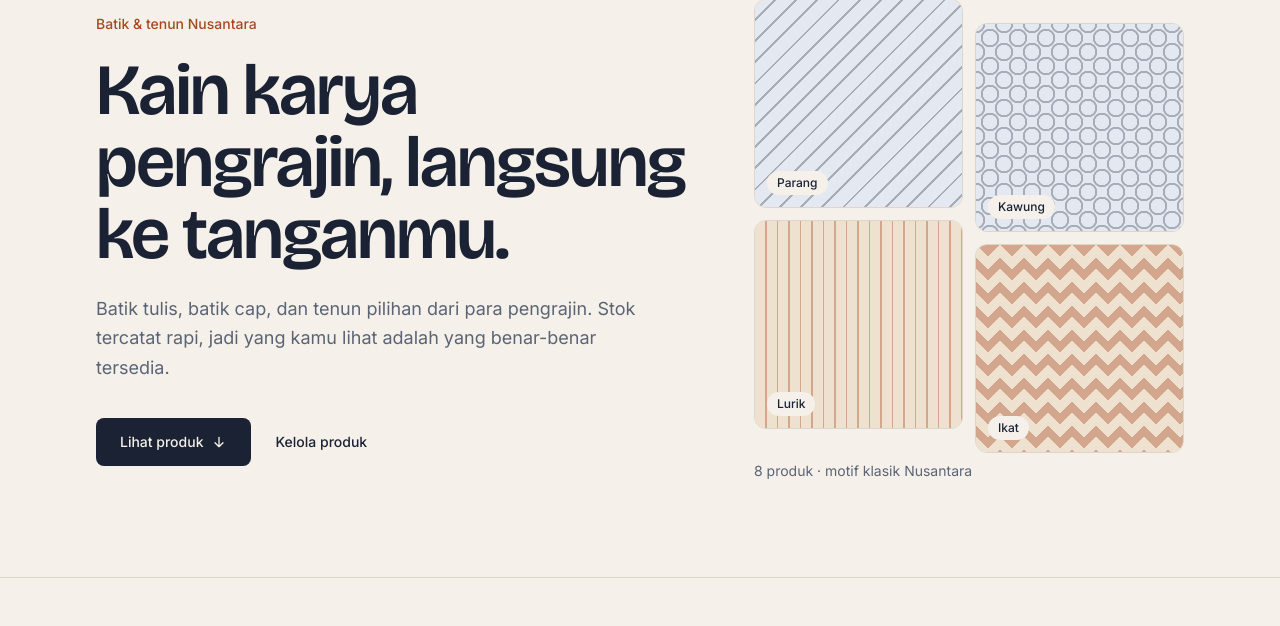
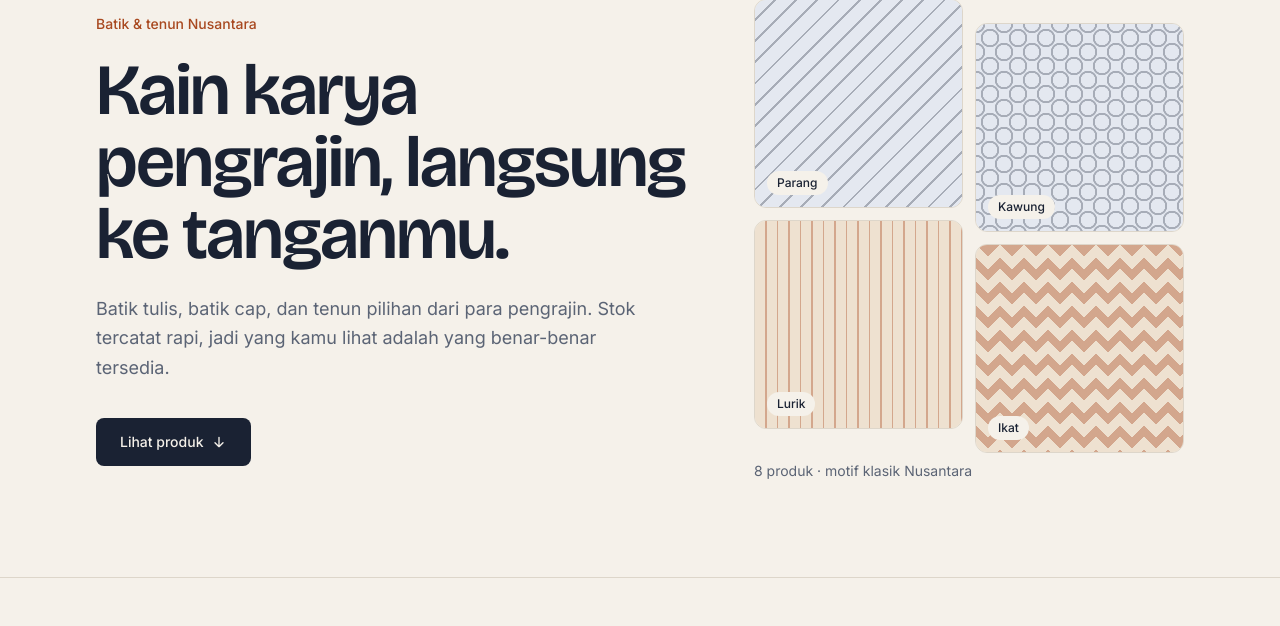
Before and after one commit to BimoFr/PAW-Project-Kriya, a Node server app: page / in a window 1280 px wide. Shown: the part 146-772 px from the top of the page. Run offline with Node 20, Linux system fonts and the light colour scheme; data comes from the database, SQL or seed files in the repository; some libraries are stand-ins or nearby versions.

Commit message:
week8(fix): remove "Kelola produk" link from navigation

```diff
--- a/views/index.ejs
+++ b/views/index.ejs
@@ -19,7 +19,6 @@
             Lihat produk
             <svg width="16" height="16" viewBox="0 0 24 24" fill="none" stroke="currentColor" stroke-width="2" stroke-linecap="round" stroke-linejoin="round" aria-hidden="true"><path d="M12 5v14M6 13l6 6 6-6"/></svg>
           </a>
-          <a href="/kelola" class="navlink text-sm font-medium">Kelola produk</a>
         </div>
       </div>
 
```
